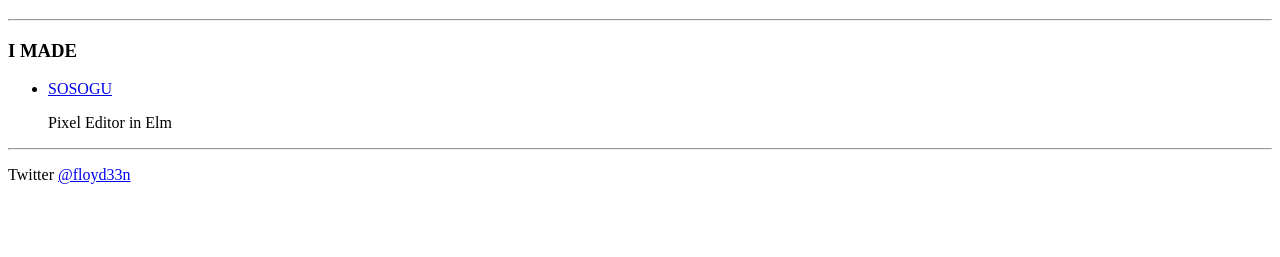
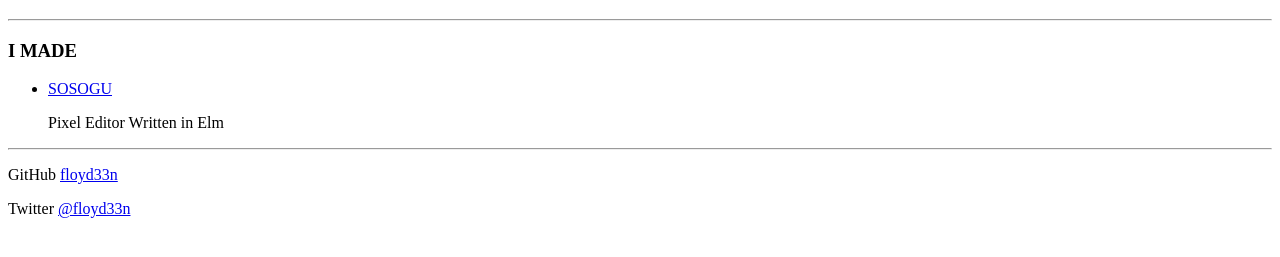
Before and after one commit to floyd33n/floyd33n.github.io, a plain HTML site: page index.html in a window 1280 px wide. Shown: the part 61-318 px from the top of the page. Drawn offline with Linux system fonts and the light colour scheme.

Commit message:
Update index.html

```diff
--- a/index.html
+++ b/index.html
@@ -11,10 +11,11 @@
         <ul>
             <li>
                 <a href="https://floyd33n.github.io/SOSOGU/" target="_blank">SOSOGU</a>
-                <p>Pixel Editor in Elm</p>
+                <p>Pixel Editor Written in Elm</p>
             </li>
         </ul>
     <hr>
-        <p>Twitter <a href="https://twitter.com/floyd33n" target="_blank">@floyd33n</a></p>
+    <p>GitHub <a href="https://github.com/floyd33n" target="_blank">floyd33n</a></p>
+    <p>Twitter <a href="https://twitter.com/floyd33n" target="_blank">@floyd33n</a></p>
   </body>
 </html>
```
